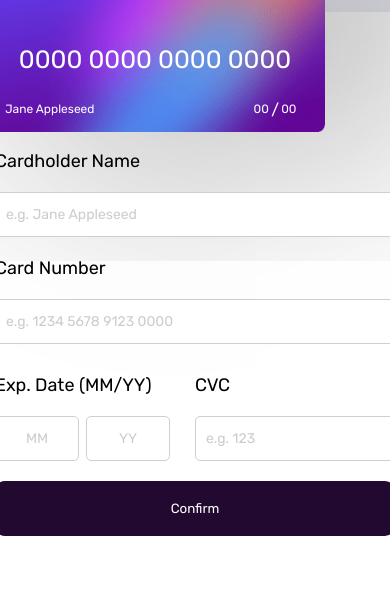
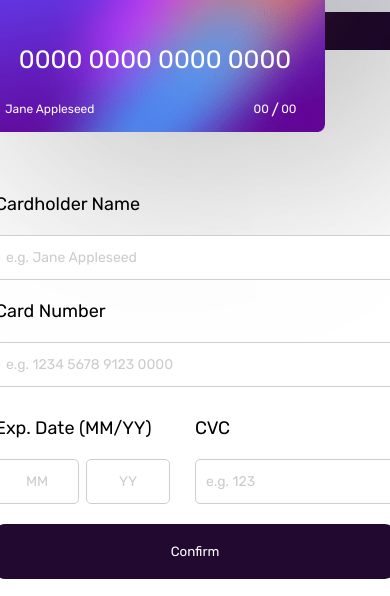
Before and after one commit to diegoSalasTo/diegoSalasTo2.github.io, a plain HTML site: page index.html in a window 390 px wide. Shown: the part 248-844 px from the top of the page. Drawn offline with Linux system fonts and the light colour scheme.

Commit message:
Update styles.css

```diff
--- a/styles.css
+++ b/styles.css
@@ -351,7 +351,7 @@ button:active{
 
     }
     .containerRight {
-        margin-top: 200px;
+        height:60%;
     }
 
 }
```
